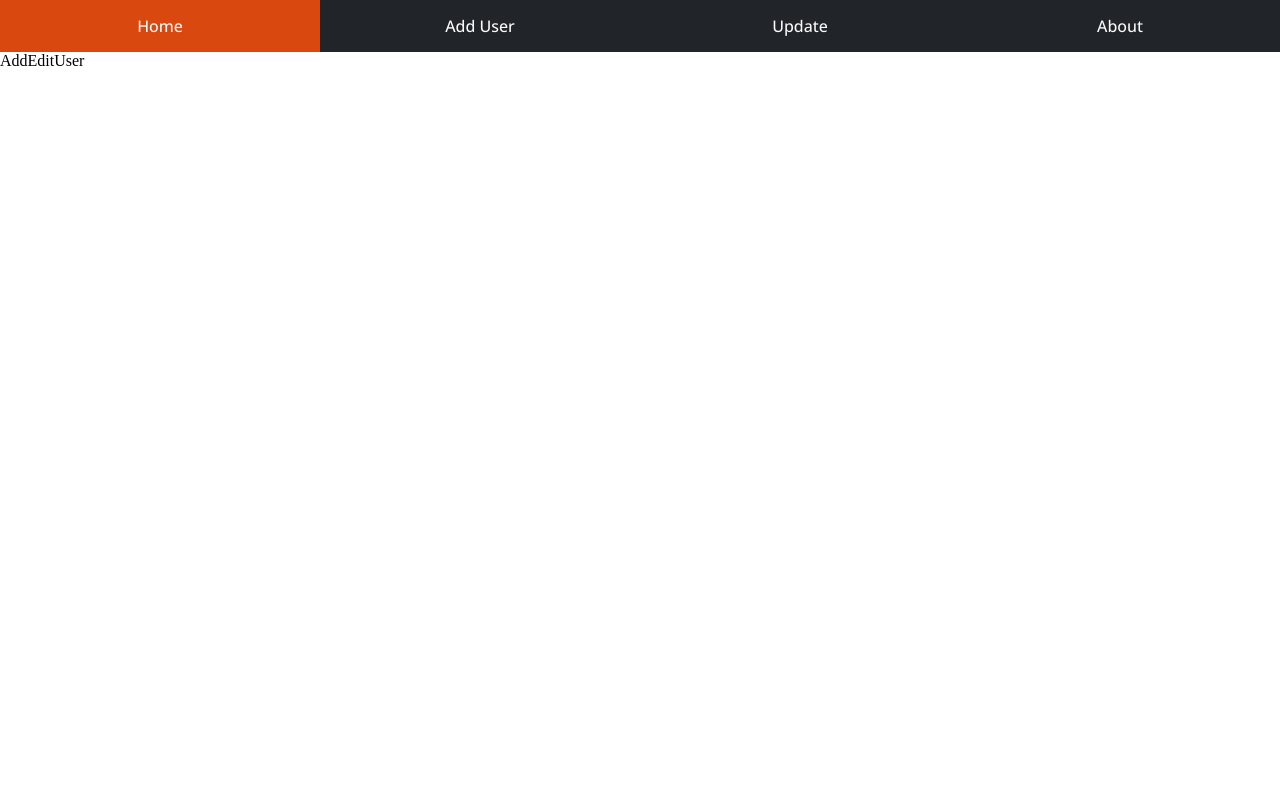
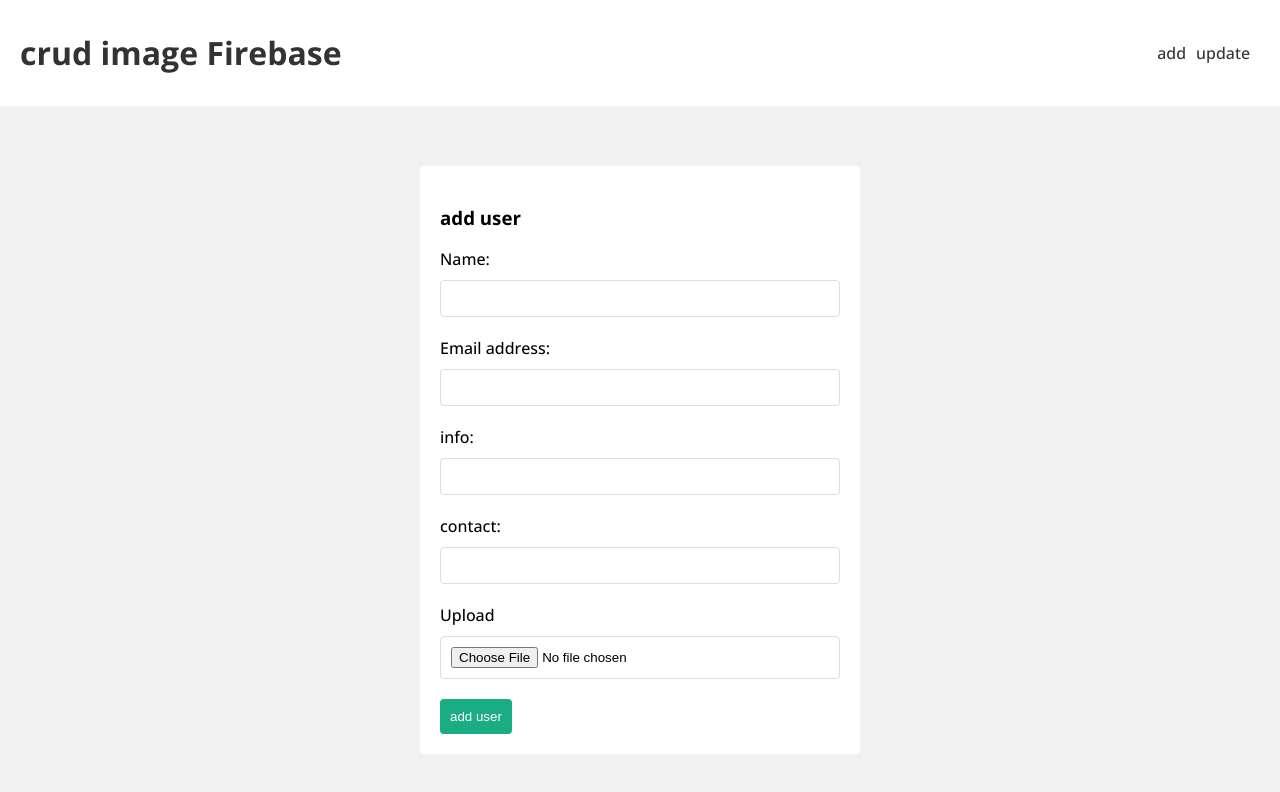
Before and after one commit to kechicheb/crud-img-firebase, a React (Create React App) app: page /add in a window 1280 px wide. Shown: the top 792 px of the page. Built offline with nearby package versions, Linux system fonts and the light colour scheme.

Commit message:
change styles & make some function in form AddEditUser

```diff
--- a/src/App.js
+++ b/src/App.js
@@ -6,11 +6,13 @@ function App() {
   return (
     <div className="App">
       <Navbar />
-      <Routes>
-        <Route path="/" element={<Home />} />
-        <Route path="/add" element={<AddEditUser />} />
-        <Route path="/update/:id" element={<AddEditUser />} />
-      </Routes>
+      <div className="pages">
+        <Routes>
+          <Route path="/" element={<Home />} />
+          <Route path="/add" element={<AddEditUser />} />
+          <Route path="/update/:id" element={<AddEditUser />} />
+        </Routes>
+      </div>
     </div>
   );
 }
--- a/src/components/Navbar.js
+++ b/src/components/Navbar.js
@@ -2,31 +2,18 @@ import React from "react";
 import { Link } from "react-router-dom";
 export default function Navbar() {
   return (
-    <div className="page">
-      <nav className="topnav page__topnav">
-        <ul className="topnav__links">
-          <li className="topnav__link-box active">
-            <Link className="topnav__link" to="/">
-              Home
-            </Link>
-          </li>
-          <li className="topnav__link-box">
-            <Link className="topnav__link" to="/add">
-              Add User
-            </Link>
-          </li>
-          <li className="topnav__link-box">
-            <Link className="topnav__link" to="/update">
-              Update
-            </Link>
-          </li>
-          <li className="topnav__link-box">
-            <Link className="topnav__link" to="#">
-              About
-            </Link>
-          </li>
-        </ul>
-      </nav>
-    </div>
+    <header>
+      <div className="container">
+        <Link to="/">
+          <h1>crud image Firebase</h1>
+        </Link>
+        <nav>
+          <div>
+            <Link to="/add">add</Link>
+            <Link to="/update">update</Link>
+          </div>
+        </nav>
+      </div>
+    </header>
   );
 }
--- a/src/firebase.js
+++ b/src/firebase.js
@@ -1,4 +1,6 @@
 import { initializeApp } from "firebase/app";
+import { getStorage } from "firebase/storage";
+import { getFirestore } from "firebase/firestore";
 
 const firebaseConfig = {
   apiKey: "AIzaSyAZr4TovguK9BvaDwGh_MAw9_RN3b9N6Kk",
@@ -11,3 +13,6 @@ const firebaseConfig = {
 
 // Initialize Firebase
 const app = initializeApp(firebaseConfig);
+
+export const db = getFirestore(app);
+export const storage = getStorage(app);
--- a/src/index.css
+++ b/src/index.css
@@ -1,44 +1,60 @@
 @import url("https://fonts.googleapis.com/css2?family=Open+Sans:wght@500;700&display=swap");
-*,
-*::before,
-*::after {
+
+:root {
+  --primary: #1aac83;
+  --error: #e7195a;
+}
+body {
+  background: #f1f1f1;
   margin: 0;
-  padding: 0;
+  font-family: "Open Sans", sans-serif;
+}
+header {
+  background: #fff;
+}
+header .container {
+  max-width: 1400px;
+  margin: 0 auto;
+  padding: 10px 20px;
+  display: flex;
+  align-items: center;
+  justify-content: space-between;
+}
+header a {
+  color: #333;
+  text-decoration: none;
+  margin-right: 10px;
+}
+.pages {
+  max-width: 1400px;
+  padding: 20px;
+  margin: 0 auto;
+}
+label,
+input {
+  display: block;
+}
+input {
+  padding: 10px;
+  margin-top: 10px;
+  margin-bottom: 20px;
+  width: 100%;
+  border: 1px solid #ddd;
+  border-radius: 4px;
   box-sizing: border-box;
 }
-
-.page {
-  display: grid;
-  grid-template-areas: "nav";
-  font-family: "Open Sans", sans-serif;
-}
-.page__topnav {
-  grid-area: nav;
-}
-
-.topnav {
-  color: #f8f9fa;
-  background-color: #212529;
-}
-.topnav__links {
-  display: flex;
-}
-.topnav__link-box {
-  flex: 1;
-  list-style: none;
-}
-.topnav__link-box:hover:not(.topnav__link-box.active) {
-  background-color: #343a40;
-}
-.topnav__link-box.active {
-  background-color: #d9480f;
-}
-.topnav__link {
-  color: inherit;
-  background: 0;
-  display: block;
-  text-align: center;
-  text-decoration: none;
-  padding: 15px;
+form button {
+  background: var(--primary);
+  border: 0;
+  color: #fff;
+  padding: 10px;
+  border-radius: 4px;
   cursor: pointer;
 }
+form {
+  max-width: 400px;
+  margin: 40px auto;
+  padding: 20px;
+  background: #fff;
+  border-radius: 4px;
+}
--- a/src/pages/AddEditUser.js
+++ b/src/pages/AddEditUser.js
@@ -1,7 +1,60 @@
-import React from 'react'
+import React from "react";
+import { useState } from "react";
+let initialState = {
+  name: "",
+  email: "",
+  info: "",
+  contact: "",
+};
+export default function AddEditUser() {
+  const [data, setData] = useState(initialState);
+  const { name, email, info, contact } = data;
+  const [file, setFile] = useState(null);
+  const [progress, setProgress] = useState(null);
+  const [errors, setErrors] = useState({});
+  const [isSubmit, setSubmit] = useState(false);
+  const handleChange = (e) => {
+    setData({ ...data, [e.target.name]: e.target.value });
+  };
+  const validate = ()=> {
+    let errors = {
 
-export default function AddEditUser() {
+    }
+  }
+  const handleSubmit = (e) => {
+    e.preventDefault();
+    let errors = validate();
+  };
   return (
-    <div>AddEditUser</div>
-  )
+    <div>
+      <form onSubmit={handleSubmit}>
+        <h3>add user</h3>
+        <label>Name:</label>
+        <input type="text" name="name" onChange={handleChange} value={name} />
+        <label>Email address:</label>
+        <input
+          type="email"
+          name="email"
+          onChange={handleChange}
+          value={email}
+        />
+        <label>info:</label>
+        <input type="text" name="info" onChange={handleChange} value={info} />
+        <label>contact:</label>
+        <input
+          type="text"
+          name="contact"
+          onChange={handleChange}
+          value={contact}
+        />
+        <label>Upload</label>
+        <input
+          type="file"
+          onChange={(e) => setFile(e.target.files[0])}
+          value={contact}
+        />
+        <button>add user</button>
+      </form>
+    </div>
+  );
 }
```
